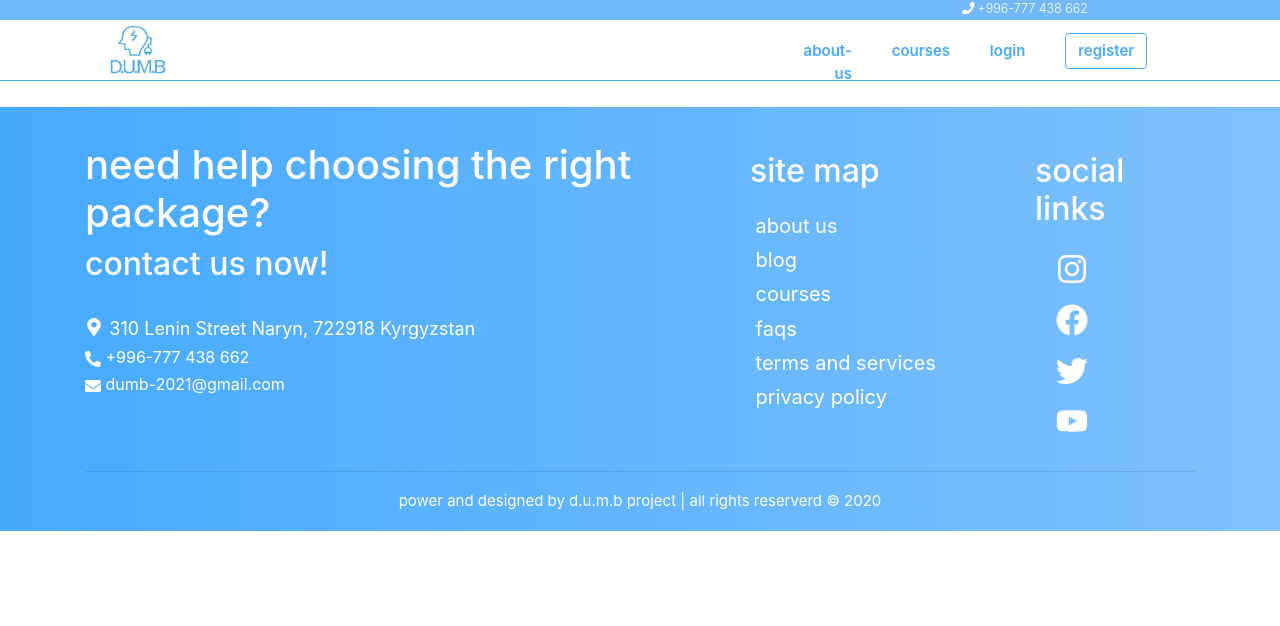
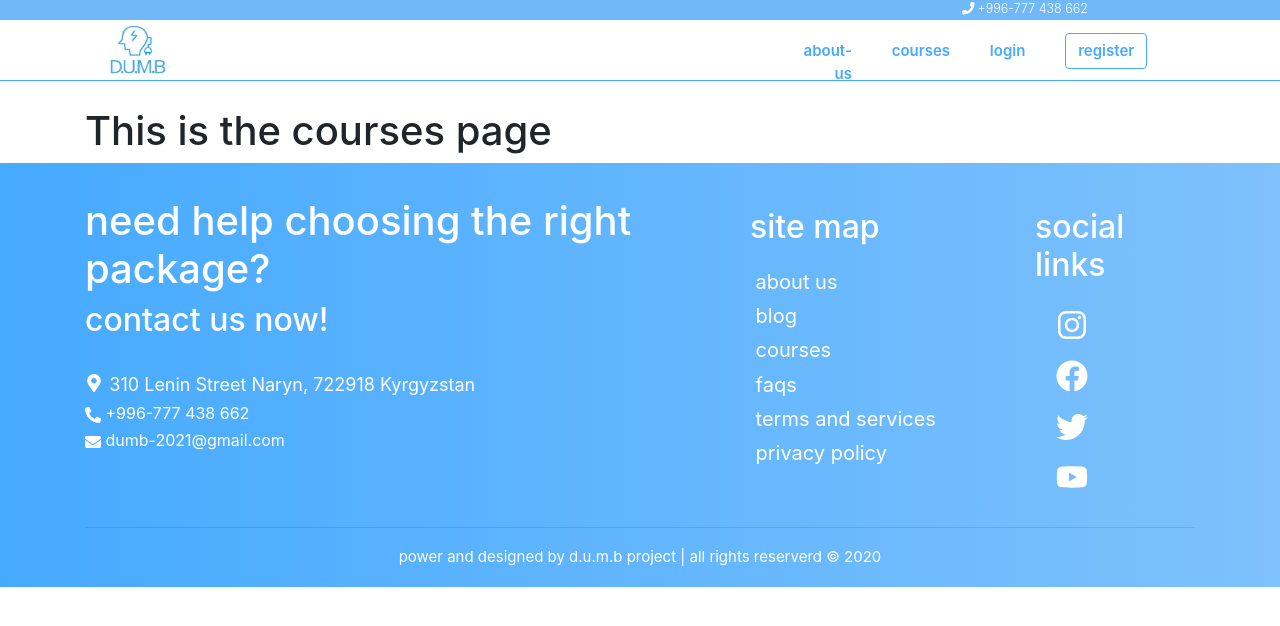
Before and after one commit to Jahanzaib5/dumb-project, a React (Create React App) app in the folder frontend/app/: page /Courses in a window 1280 px wide. Shown: the top 626 px of the page. Built offline with nearby package versions, Linux system fonts and the light colour scheme; the HTML template or start-up script is replaced by a standard one.

Commit message:
initializing the courses page

```diff
--- a/frontend/app/src/App.js
+++ b/frontend/app/src/App.js
@@ -4,6 +4,7 @@ import Navigation from './components/Navbar/Navigation';
 import AboutUs from './components/AboutUs/AboutUs';
 import Footer from './components/Footer/Footer';
 import Home from "./components/Home/Home";
+import Courses from './components/Courses/Courses';
 
 
 class App extends Component {
@@ -15,6 +16,7 @@ class App extends Component {
           <Switch>
             <Route exact path="/" component={Home}/>
             <Route path="/Aboutus" component={AboutUs}/>
+            <Route path="/Courses" component={Courses}/>
           </Switch>
         </Router>
         <Footer/>
--- /dev/null
+++ b/frontend/app/src/components/Courses/Courses.js
@@ -0,0 +1,17 @@
+import React, { Component } from "react";
+import "./courses.css";
+import { Container, Row, Col } from "reactstrap";
+
+export default class Courses extends Component {
+  render() {
+    return (
+      <Container>
+        <Row>
+          <Col>
+            <h1>This is the courses page</h1>
+          </Col>
+        </Row>
+      </Container>
+    );
+  }
+}
--- a/frontend/app/src/components/Navbar/Navigation.js
+++ b/frontend/app/src/components/Navbar/Navigation.js
@@ -51,7 +51,7 @@ class Navigation extends Component {
                   </Nav.Link>
                 </Nav.Item>
                 <Nav.Item className="nada">
-                  <Nav.Link href="courses">
+                  <Nav.Link href="Courses">
                     <p>courses</p>
                   </Nav.Link>
                 </Nav.Item>
```
Also changed, not shown: frontend/app/src/components/Courses/courses.css (added).
